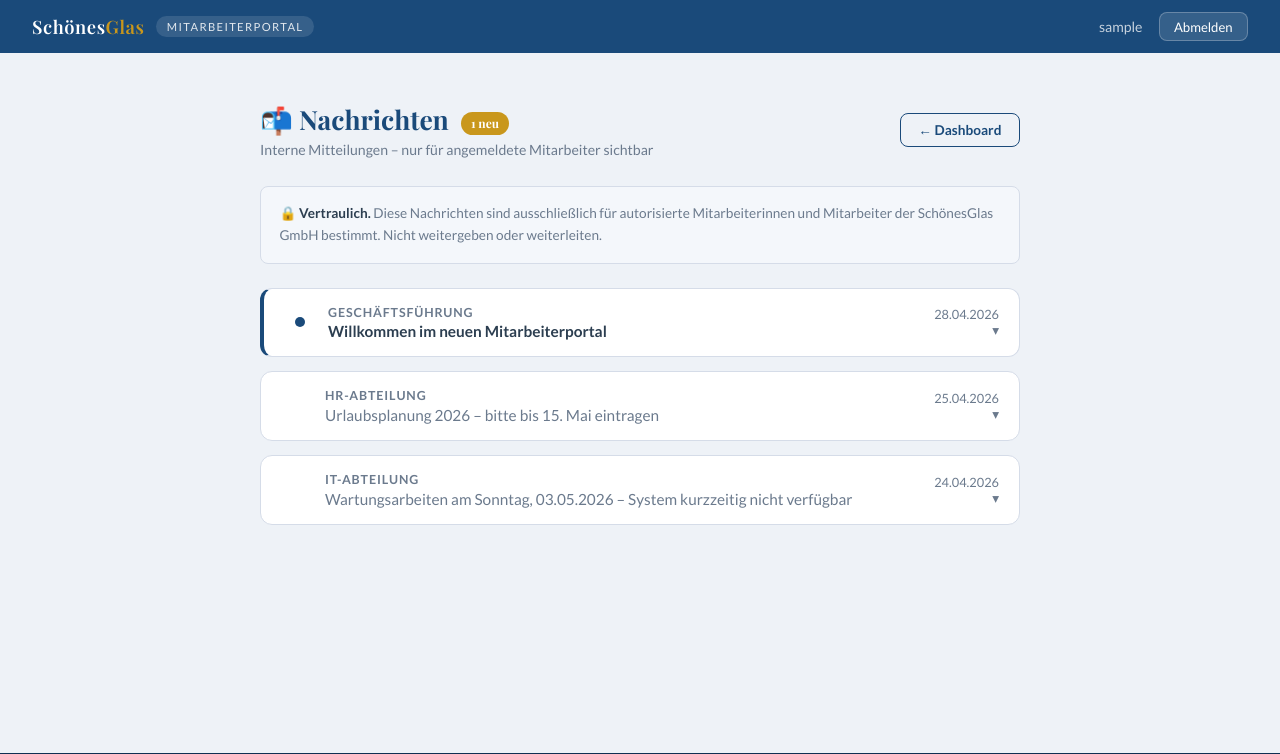
After one commit to AndreiShorop/Project_Website, a Flask app: page /nachrichten in a window 1280 px wide. The commit adds this page. Shown: the top 754 px of the page. Run offline with Flask 3, Linux system fonts and the light colour scheme; the visitor is signed in with stand-in values (Sample User, id 1).

Commit message:
nachrichten

```diff
--- a/SchoenesGlas/backend/app.py
+++ b/SchoenesGlas/backend/app.py
@@ -150,6 +150,74 @@ def change_password():
     return render_template("change_password.html", error=error, success=success)
 
 
+@app.route("/nachrichten")
+@login_required
+def nachrichten():
+    # Demo messages — stored in code as a sample.
+    # In production these would come from a DB table.
+    messages = [
+        {
+            "id": 1,
+            "von": "Geschäftsführung",
+            "betreff": "Willkommen im neuen Mitarbeiterportal",
+            "datum": "28.04.2026",
+            "gelesen": False,
+            "text": (
+                "Liebe Mitarbeiterinnen und Mitarbeiter,\n\n"
+                "wir freuen uns, euch das neue SchönesGlas Mitarbeiterportal vorzustellen. "
+                "Hier findet ihr ab sofort alle wichtigen internen Informationen, Ankündigungen "
+                "und Neuigkeiten aus dem Unternehmen.\n\n"
+                "Das Portal ist passwortgeschützt und ausschließlich für autorisiertes Personal "
+                "zugänglich. Bitte gebt eure Zugangsdaten nicht weiter.\n\n"
+                "Bei Fragen oder technischen Problemen steht euch das IT-Team unter "
+                "it@SchoenesGlas.optik jederzeit zur Verfügung.\n\n"
+                "Viele Grüße,\n"
+                "Die Geschäftsführung"
+            ),
+        },
+        {
+            "id": 2,
+            "von": "HR-Abteilung",
+            "betreff": "Urlaubsplanung 2026 – bitte bis 15. Mai eintragen",
+            "datum": "25.04.2026",
+            "gelesen": True,
+            "text": (
+                "Liebe Kolleginnen und Kollegen,\n\n"
+                "die Urlaubsplanung für das 3. und 4. Quartal 2026 beginnt. "
+                "Bitte tragt eure Wunschzeiten bis spätestens 15. Mai 2026 "
+                "in den gemeinsamen Urlaubskalender ein.\n\n"
+                "Den Kalender findet ihr im internen SharePoint unter:\n"
+                "HR → Urlaubsplanung → 2026\n\n"
+                "Bei Überschneidungen wird das HR-Team gemeinsam mit den "
+                "jeweiligen Filialleitern eine Lösung finden.\n\n"
+                "Herzliche Grüße,\n"
+                "Ihr HR-Team"
+            ),
+        },
+        {
+            "id": 3,
+            "von": "IT-Abteilung",
+            "betreff": "Wartungsarbeiten am Sonntag, 03.05.2026 – System kurzzeitig nicht verfügbar",
+            "datum": "24.04.2026",
+            "gelesen": True,
+            "text": (
+                "Sehr geehrte Mitarbeiterinnen und Mitarbeiter,\n\n"
+                "am Sonntag, den 03.05.2026 zwischen 02:00 und 06:00 Uhr werden "
+                "planmäßige Wartungsarbeiten an der IT-Infrastruktur durchgeführt.\n\n"
+                "In diesem Zeitraum sind folgende Systeme nicht erreichbar:\n"
+                "– Mitarbeiterportal\n"
+                "– E-Mail-Server\n"
+                "– Kassensystem (Filiale Berlin-Mitte)\n\n"
+                "Bitte plant eure Arbeit entsprechend und stellt sicher, "
+                "dass alle notwendigen Daten vorher gespeichert werden.\n\n"
+                "Vielen Dank für euer Verständnis.\n\n"
+                "IT-Team SchönesGlas"
+            ),
+        },
+    ]
+    return render_template("nachrichten.html", messages=messages)
+
+
 @app.route("/logout")
 @login_required
 def logout():
--- /dev/null
+++ b/SchoenesGlas/backend/templates/nachrichten.html
@@ -0,0 +1,213 @@
+{% extends "base.html" %}
+
+{% block title %}Nachrichten – SchönesGlas Mitarbeiterportal{% endblock %}
+
+{% block extra_style %}
+<style>
+  .page-wrap { max-width: 760px; width: 100%; }
+
+  /* ── Page header ── */
+  .page-header {
+    display: flex;
+    align-items: center;
+    justify-content: space-between;
+    gap: 1rem;
+    margin-bottom: 1.75rem;
+    flex-wrap: wrap;
+  }
+  .page-header h1 {
+    font-family: var(--font-head);
+    font-size: 1.65rem;
+    color: var(--clr-primary);
+  }
+  .page-header .unread-badge {
+    background: var(--clr-accent);
+    color: #fff;
+    font-size: .75rem;
+    font-weight: 700;
+    padding: .2rem .6rem;
+    border-radius: 20px;
+    vertical-align: middle;
+    margin-left: .4rem;
+  }
+
+  /* ── Message list ── */
+  .msg-list { display: flex; flex-direction: column; gap: .9rem; }
+
+  .msg-item {
+    background: var(--clr-surface);
+    border: 1.5px solid var(--clr-border);
+    border-radius: var(--radius);
+    overflow: hidden;
+    cursor: pointer;
+    transition: box-shadow .2s, border-color .2s;
+  }
+  .msg-item:hover { box-shadow: var(--shadow); border-color: #b0bfd4; }
+  .msg-item.unread { border-left: 4px solid var(--clr-primary); }
+
+  /* ── Message summary row (always visible) ── */
+  .msg-summary {
+    display: grid;
+    grid-template-columns: 2rem 1fr auto;
+    align-items: center;
+    gap: .75rem;
+    padding: 1rem 1.25rem;
+  }
+  .msg-dot {
+    width: 10px; height: 10px;
+    border-radius: 50%;
+    background: var(--clr-primary);
+    justify-self: center;
+    flex-shrink: 0;
+  }
+  .msg-item:not(.unread) .msg-dot { background: transparent; }
+
+  .msg-main { min-width: 0; }
+  .msg-from {
+    font-size: .78rem;
+    font-weight: 700;
+    text-transform: uppercase;
+    letter-spacing: .07em;
+    color: var(--clr-muted);
+    margin-bottom: .15rem;
+  }
+  .msg-subject {
+    font-weight: 700;
+    color: var(--clr-text);
+    font-size: .96rem;
+    white-space: nowrap;
+    overflow: hidden;
+    text-overflow: ellipsis;
+  }
+  .msg-item:not(.unread) .msg-subject { font-weight: 400; color: var(--clr-muted); }
+
+  .msg-date {
+    font-size: .8rem;
+    color: var(--clr-muted);
+    white-space: nowrap;
+    text-align: right;
+  }
+
+  /* ── Message body (toggle visibility via checkbox hack) ── */
+  .msg-toggle { display: none; }
+  .msg-toggle:checked ~ .msg-body { display: block; }
+  .msg-toggle:checked ~ .msg-summary .msg-chevron { transform: rotate(180deg); }
+
+  .msg-body {
+    display: none;
+    border-top: 1px solid var(--clr-border);
+    padding: 1.25rem 1.5rem;
+    background: #fafbfd;
+  }
+  .msg-body pre {
+    font-family: var(--font-body);
+    font-size: .9rem;
+    line-height: 1.7;
+    color: var(--clr-text);
+    white-space: pre-wrap;
+    word-break: break-word;
+  }
+
+  .msg-chevron {
+    color: var(--clr-muted);
+    font-size: .85rem;
+    transition: transform .2s;
+    flex-shrink: 0;
+  }
+
+  /* Make the whole summary row a label for the checkbox */
+  .msg-label {
+    display: contents;
+    cursor: pointer;
+  }
+
+  /* ── Empty state ── */
+  .empty-state {
+    text-align: center;
+    padding: 3rem 1rem;
+    color: var(--clr-muted);
+  }
+  .empty-state .empty-icon { font-size: 2.5rem; margin-bottom: .75rem; }
+
+  @media (max-width: 520px) {
+    .msg-summary { grid-template-columns: 1.5rem 1fr auto; padding: .85rem 1rem; }
+    .msg-subject { font-size: .88rem; }
+  }
+</style>
+{% endblock %}
+
+{% block header_right %}
+<div class="header-right">
+  <span class="worker-id">{{ session.worker_login }}</span>
+  <a href="{{ url_for('logout') }}" class="btn-logout">Abmelden</a>
+</div>
+{% endblock %}
+
+{% block content %}
+<div class="page-wrap">
+
+  <div class="page-header">
+    <div>
+      <h1>
+        📬 Nachrichten
+        {% set unread_count = messages | selectattr('gelesen', 'equalto', false) | list | length %}
+        {% if unread_count > 0 %}
+          <span class="unread-badge">{{ unread_count }} neu</span>
+        {% endif %}
+      </h1>
+      <p style="color:var(--clr-muted);font-size:.88rem;margin-top:.25rem;">
+        Interne Mitteilungen – nur für angemeldete Mitarbeiter sichtbar
+      </p>
+    </div>
+    <a href="{{ url_for('dashboard') }}" class="btn btn-secondary btn-sm">
+      ← Dashboard
+    </a>
+  </div>
+
+  <!-- Security notice -->
+  <div class="info-box" style="margin-bottom:1.5rem;">
+    🔒 <strong>Vertraulich.</strong>
+    Diese Nachrichten sind ausschließlich für autorisierte Mitarbeiterinnen und Mitarbeiter der SchönesGlas GmbH bestimmt.
+    Nicht weitergeben oder weiterleiten.
+  </div>
+
+  {% if messages %}
+  <div class="msg-list" role="list">
+    {% for msg in messages %}
+    <div class="msg-item {% if not msg.gelesen %}unread{% endif %}" role="listitem">
+      {# Checkbox trick — no JS needed to expand/collapse #}
+      <input type="checkbox" class="msg-toggle" id="msg-{{ msg.id }}">
+      <label class="msg-label" for="msg-{{ msg.id }}">
+        <div class="msg-summary">
+          <span class="msg-dot" aria-hidden="true"></span>
+          <div class="msg-main">
+            <div class="msg-from">{{ msg.von }}</div>
+            <div class="msg-subject">{{ msg.betreff }}</div>
+          </div>
+          <div style="text-align:right;">
+            <div class="msg-date">{{ msg.datum }}</div>
+            <div class="msg-chevron" aria-hidden="true">▾</div>
+          </div>
+        </div>
+      </label>
+      <div class="msg-body">
+        <pre>{{ msg.text }}</pre>
+        <div style="margin-top:1rem;display:flex;gap:.75rem;flex-wrap:wrap;">
+          <label for="msg-{{ msg.id }}" class="btn btn-secondary btn-sm" style="cursor:pointer;">
+            Schließen
+          </label>
+        </div>
+      </div>
+    </div>
+    {% endfor %}
+  </div>
+
+  {% else %}
+  <div class="empty-state">
+    <div class="empty-icon">📭</div>
+    <p>Keine Nachrichten vorhanden.</p>
+  </div>
+  {% endif %}
+
+</div>
+{% endblock %}
```
Also changed, not shown: SchoenesGlas/backend/templates/dashboard.html (+12 -0 lines).
